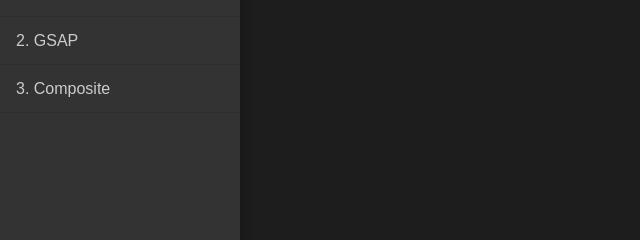
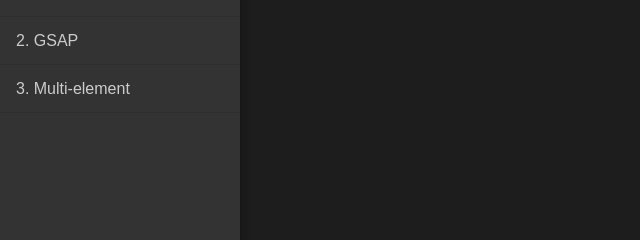
Before and after one commit to googlearchive/flipjs, a plain HTML site: page index.html in a window 1280 px wide. Shown: the part 202-442 px from the top of the page, 0-640 px from the left. Drawn offline with Linux system fonts and the light colour scheme.

Commit message:
Renames composite -> multi

```diff
--- a/index.html
+++ b/index.html
@@ -38,7 +38,7 @@
     <ul>
       <li><a href="./hello-world/" target="demo">1. Hello World</a></li>
       <li><a href="./GSAP/" target="demo">2. GSAP</a></li>
-      <li><a href="./composite/" target="demo">3. Composite</a></li>
+      <li><a href="./multi/" target="demo">3. Multi-element</a></li>
     </ul>
     <a class="docs" href="./docs/FLIP.html" target="demo">Docs</a>
   </nav>
```
Also changed, not shown: multi/demo.js (renamed from composite/demo.js), multi/images/img.jpg (renamed from composite/images/img.jpg), multi/index.html (renamed from composite/index.html), multi/style.css (renamed from composite/style.css).
